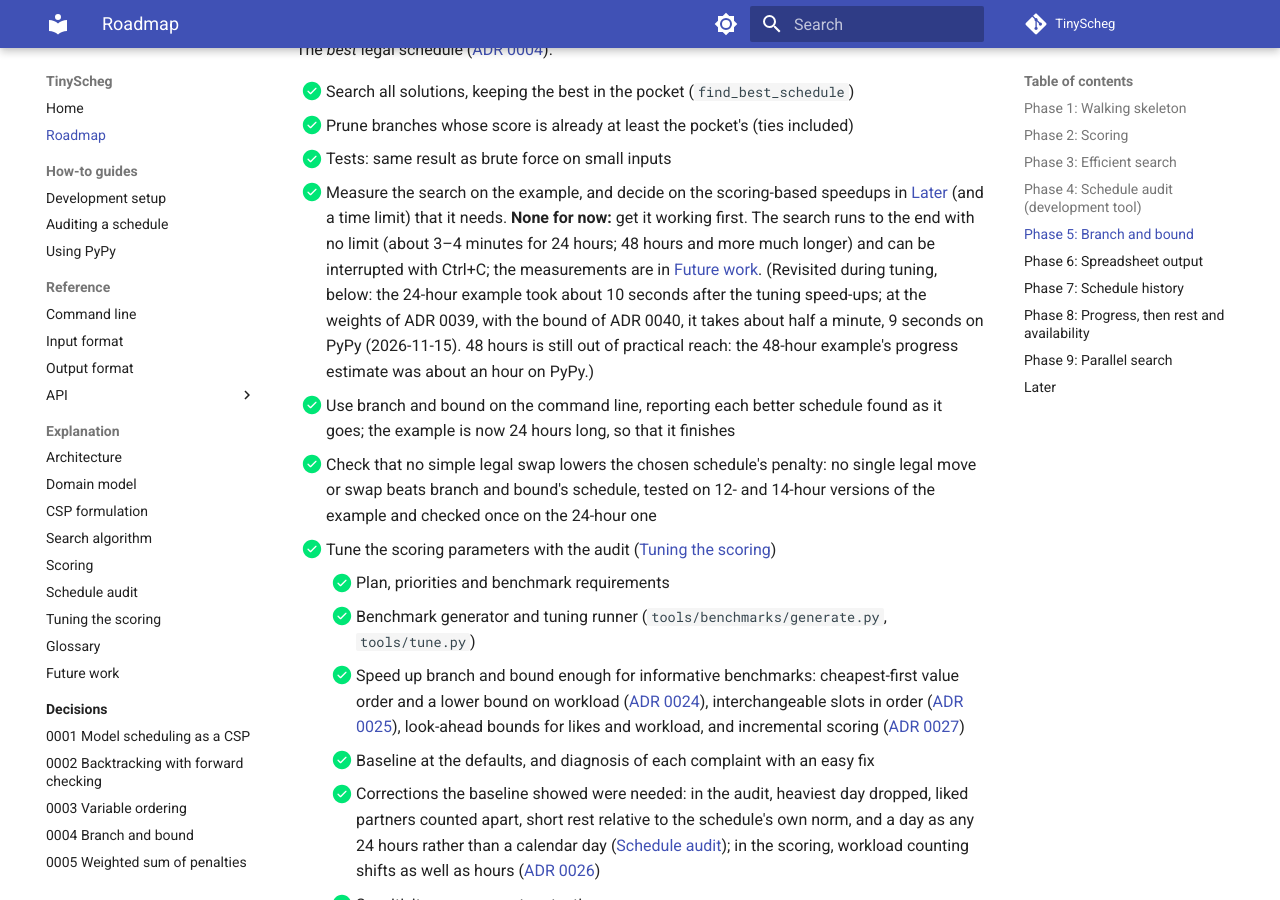
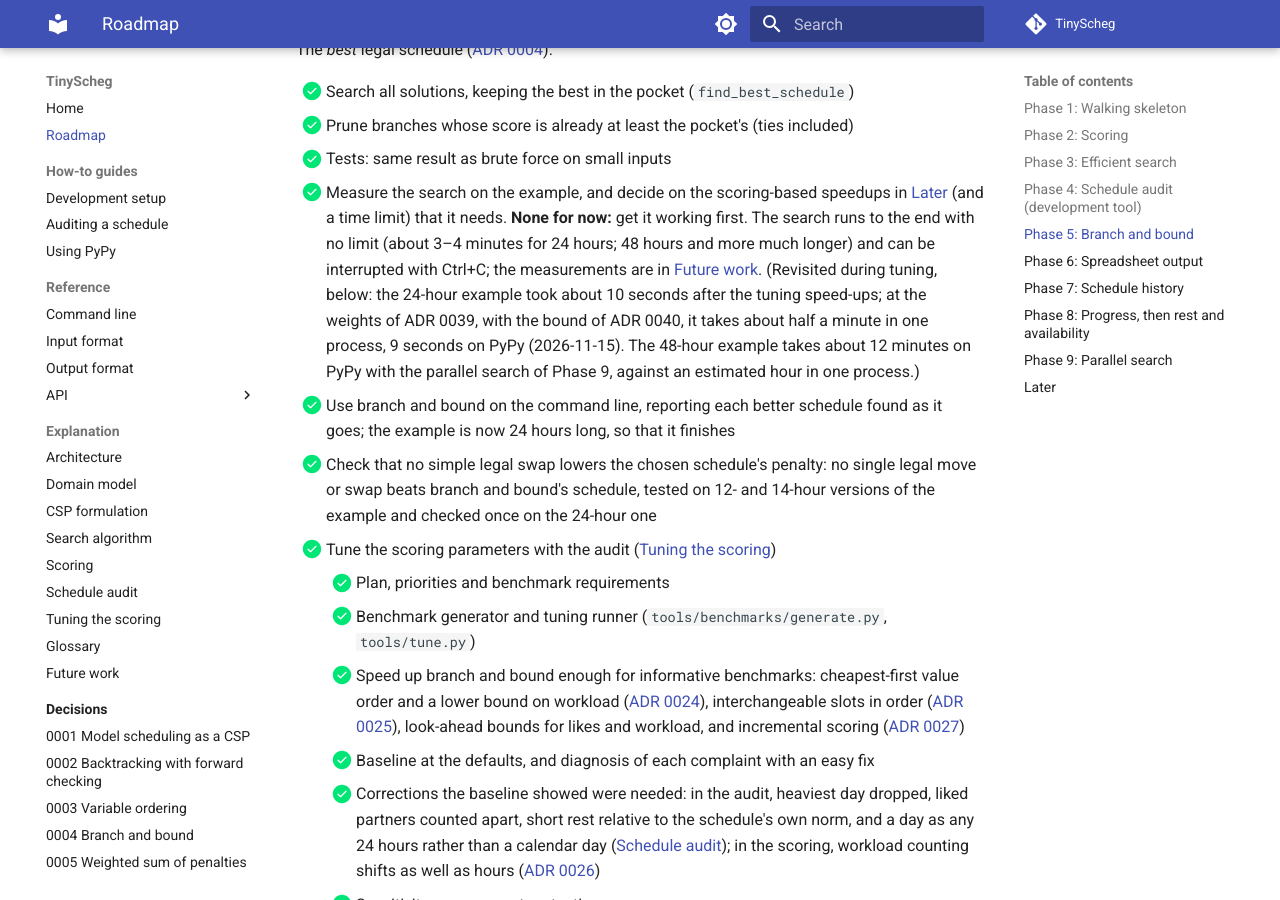
Before and after one commit to 3-kids-wearing-a-trenchcoat/TinyScheg, an MkDocs documentation site: the page built from docs/roadmap.md, in a window 1280 px wide and 900 px high, scrolled down 3163 px. Built offline with MkDocs 1.6.1 and Material for MkDocs 9.7.7, drawn with Linux system fonts in a browser that asks for light colours; comment, search, counter and statistics services are not loaded; some of the changed text lies outside the part shown.

Commit message:
Docs: 48-hour schedules within reach (the 48-hour example in about 12 minutes on PyPy with the parallel search), in the roadmap, future work and the tuning page
Co-Authored-By: Claude Opus 5.5 <noreply@anthropic.com>
Claude-Session: https://claude.ai/code/session_01F2KXFqzbHQdADpTZjkZwjF

```diff
--- a/docs/roadmap.md
+++ b/docs/roadmap.md
@@ -116,8 +116,8 @@ The *best* legal schedule ([ADR 0004](decisions/0004-branch-and-bound-with-monot
   3–4 minutes for 24 hours; 48 hours and more much longer) and can be interrupted with Ctrl+C; the measurements are
   in [Future work](explanation/future-work.md#search-performance). (Revisited during tuning, below: the 24-hour
   example took about 10 seconds after the tuning speed-ups; at the weights of ADR 0039, with the bound of ADR 0040,
-  it takes about half a minute, 9 seconds on PyPy (2026-11-15). 48 hours is still out of practical reach: the
-  48-hour example's progress estimate was about an hour on PyPy.)
+  it takes about half a minute in one process, 9 seconds on PyPy (2026-11-15). The 48-hour example takes about 12
+  minutes on PyPy with the parallel search of Phase 9, against an estimated hour in one process.)
 - [x] Use branch and bound on the command line, reporting each better schedule found as it goes; the example is
   now 24 hours long, so that it finishes
 - [x] Check that no simple legal swap lowers the chosen schedule's penalty: no single legal move or swap beats branch
@@ -220,7 +220,8 @@ Not scheduled; see [Future work](explanation/future-work.md) for each.
       default if need be, before distribution
 - [ ] Explaining more fully why an input is infeasible
 - [ ] Audit: why some samples have no easy fix at all (e.g. seed 150 of the example)
-- [ ] Tuning: check the defaults on 48-hour schedules, including load within a day, once the search finishes them
+- [ ] Tuning: check the defaults on 48-hour schedules, including load within a day (now within reach: the 48-hour
+      example takes about 12 minutes on PyPy in parallel, 2026-11-15)
 - [ ] Scoring: a fairness term for liked pairings, if counting liked-partner complaints apart in the audit turns out
       wrong (see `explanation/future-work.md`)
 - [ ] Scoring: compensation across parts, each worker's rest shortfall and pairings (and perhaps workload) through one
```
Also changed, not shown: docs/explanation/future-work.md (+8 -4 lines), docs/explanation/tuning.md (+3 -2 lines).
